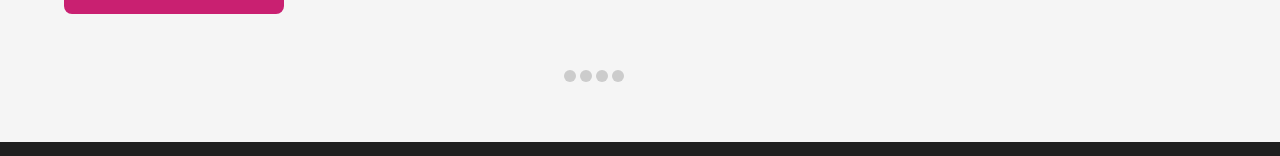
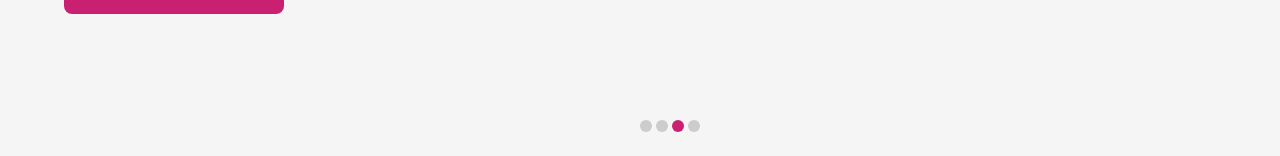
Before and after one commit to PedroAloonso/Digital-College-FullStack, a React (Vite) app in the folder Aula01/: page / in a window 1280 px wide. Shown: the part 644-800 px from the top of the page. Built offline with nearby package versions, Linux system fonts and the light colour scheme.

Commit message:
chore: finish the carousel

```diff
--- a/Aula01/src/components/Carousel/Carousel.jsx
+++ b/Aula01/src/components/Carousel/Carousel.jsx
@@ -1,16 +1,35 @@
 import style from "./Carousel.module.css"
 import Snearks from '/src/assets/img/carousel/White-Sneakers-PNG-Clipart 1.png'
+import { useEffect } from "react";
 
-export default function Carousel() {
+export default function Carousel({ setActiveIndex, activeIndex, length }) {
+    useEffect(() => {
+        const interval = setInterval(() => {
+            setActiveIndex((prevIndex) =>
+                prevIndex === length - 1 ? 0 : prevIndex + 1
+            );
+        }, 2000);
+
+        return () => clearInterval(interval);
+    }, [length, setActiveIndex]);
     return (
         <>
             <div className={style.carouselContainer}>
                 <img src={Snearks} alt="" className={style.carouselImage} />
                 <div className={style.carrouselDots}>
-                    <span className={`${style.dots} active`}></span>
+                    {[...Array(length)].map((_, index) => (
+                        <span
+                            key={index}
+                            className={`${style.dots} ${
+                                index === activeIndex ? style.active : ""
+                            }`}
+                            onClick={() => setActiveIndex(index)}
+                        ></span>
+                    ))}
+                    {/* <span className={`${style.dots}  ${style.active}`}></span>
                     <span className={style.dots}></span>
                     <span className={style.dots}></span>
-                    <span className={style.dots}></span>
+                    <span className={style.dots}></span> */}
                 </div>
             </div>
         </>
--- a/Aula01/src/components/Carousel/Carousel.module.css
+++ b/Aula01/src/components/Carousel/Carousel.module.css
@@ -1,4 +1,6 @@
-
+.carouselContainer {
+    height: 400px;
+}
 
 .carouselImage {
     position: absolute;
@@ -14,6 +16,8 @@
     position: absolute;
 
     bottom: 10%;
+    left: 50%;
+
     display: flex;
     align-items: center;
     justify-content: center;
@@ -25,10 +29,12 @@
     width: 12px;
     height: 12px;
 
+    cursor: pointer;
+
     border-radius: 50%;
     background-color: var(--light-gray-2);
 }
 
-.active {
+.dots.active {
     background-color: var(--primary);
 }
--- a/Aula01/src/containers/Home/Home.jsx
+++ b/Aula01/src/containers/Home/Home.jsx
@@ -1,8 +1,12 @@
 import style from "./home.module.css";
 import Carousel from "../../components/Carousel/Carousel";
 import Ornament from "/src/assets/img/carousel/ornament1.png";
+import { useState } from "react";
 
 export default function Home() {
+    const [activeIndex, setActiveIndex] = useState(0);
+    const [length, setlength] = useState(4);
+
     return (
         <>
             <section className={style.firstSection}>
@@ -17,7 +21,11 @@ export default function Home() {
                         Ver Ofertas
                     </button>
                 </div>
-                <Carousel></Carousel>
+                <Carousel
+                    setActiveIndex={setActiveIndex}
+                    length={length}
+                    activeIndex={activeIndex}
+                />
                 <img src={Ornament} className={style.firstSectionOrnament} />
             </section>
         </>
--- a/Aula01/src/containers/Home/home.module.css
+++ b/Aula01/src/containers/Home/home.module.css
@@ -67,7 +67,8 @@ section {
 
 .firstSectionOrnament {
     position: absolute;
+    width: 100px;
 
-    right: 5%;
-    top: 20%;
+    right: 2%;
+    top: 10%;
 }
```
